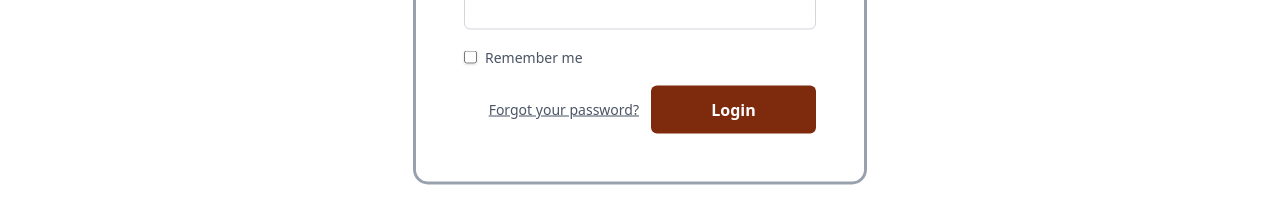
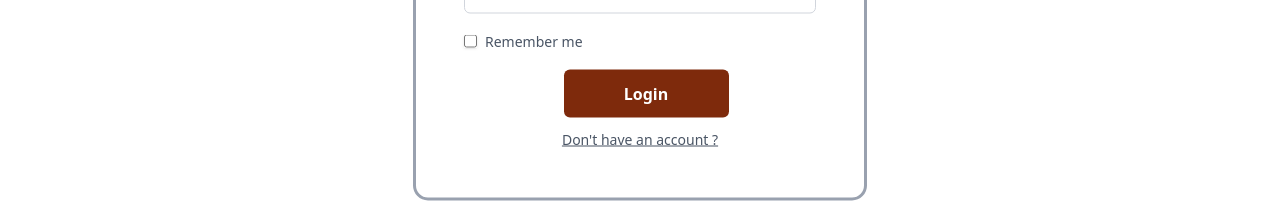
Before and after one commit to Ash-mint/test-project, a React (Vite) app in the folder frontend/: page /login in a window 1280 px wide. Shown: the part 420-623 px from the top of the page. Built offline with nearby package versions, Linux system fonts and the light colour scheme; no server answers.

Commit message:
Fix: Resolved UI issues in login and registration forms

```diff
--- a/frontend/src/pages/auth/Login/Login.jsx
+++ b/frontend/src/pages/auth/Login/Login.jsx
@@ -89,12 +89,12 @@ const Login = () => {
       </div>
 
       {/* Actions */}
-      <div className="flex items-center justify-end mt-4">
+      <div className="flex items-center flex-col-reverse gap-y-3 mt-4">
         <Link
-          to="/forgot-password"
+          to="/register"
           className="underline text-sm text-gray-600 hover:text-gray-900"
         >
-          Forgot your password?
+          Don't have an account ?
         </Link>
         <Button type="submit" className="ml-3">
           Login
--- a/frontend/src/pages/auth/Register/Register.jsx
+++ b/frontend/src/pages/auth/Register/Register.jsx
@@ -117,7 +117,7 @@ const Register = () => {
       </div>
 
       {/* Actions */}
-      <div className="flex items-center justify-between mt-4">
+      <div className="flex items-center flex-col-reverse gap-y-3 mt-4">
         <Link
           to="/login"
           className="underline text-sm text-gray-600 hover:text-gray-900"
```
